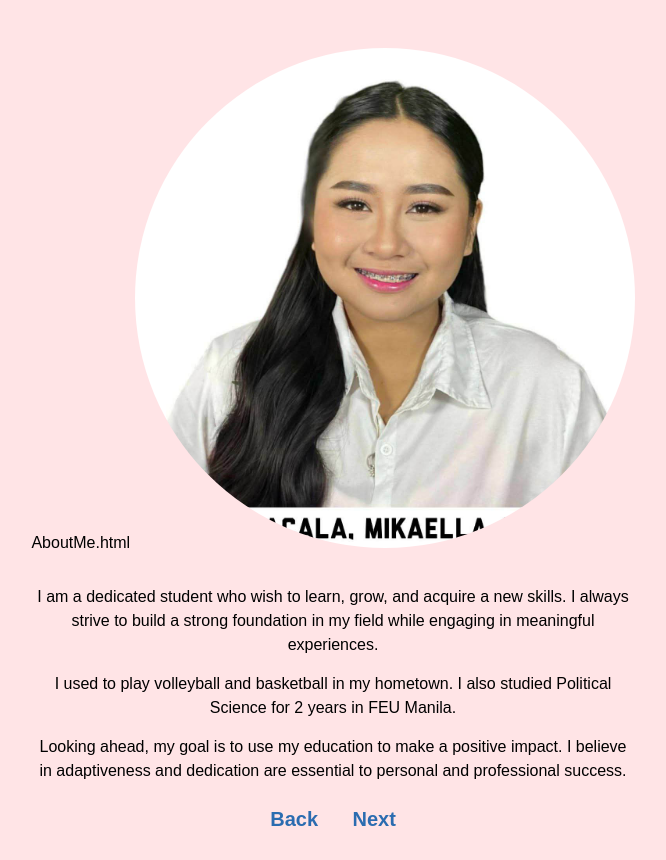
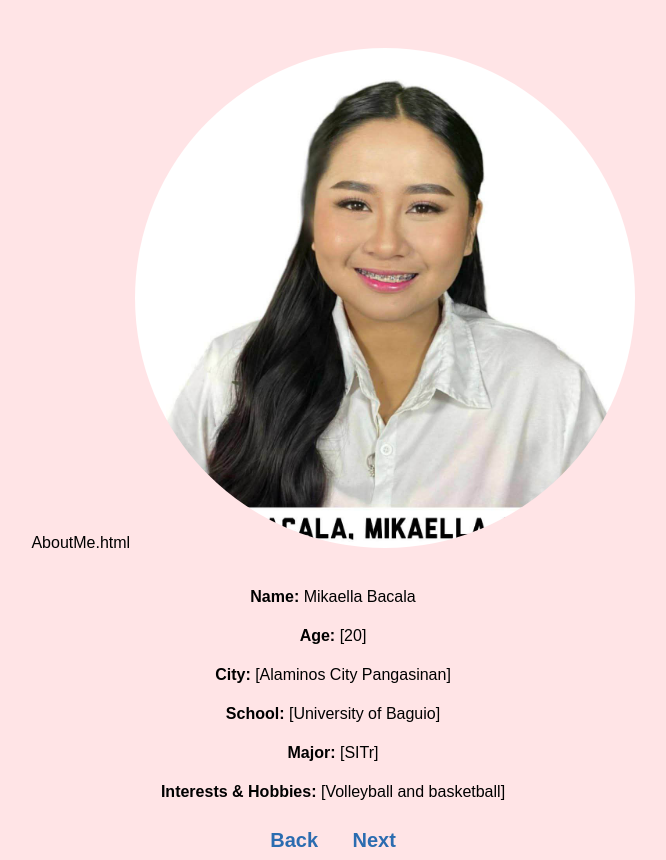
Before and after one commit to 20264926-creator/Activity2_Home_Bacala, a plain HTML site: page AboutME.html in a window 1280 px wide. Shown: the whole page, without its empty margins (307-973 px from the left). Before the commit the page ends 839 px from the top, so only its background shows below. Drawn offline with Linux system fonts and the light colour scheme.

Commit message:
Revise personal details and simplify content
Updated personal information and removed some paragraphs to streamline content.

```diff
--- a/AboutME.html
+++ b/AboutME.html
@@ -16,10 +16,12 @@ AboutMe.html
 
     <img src="profile.jpg" alt="Profile Picture"><br><br>
 
-    <p>I am a dedicated student who wish to learn, grow, and acquire a new skills. I always strive to build a strong foundation in my field while engaging in meaningful experiences.</p>
-
-    <p>I used to play volleyball and basketball in my hometown. I also studied Political Science for 2 years in FEU Manila.</p>
-    <p>Looking ahead, my goal is to use my education to make a positive impact. I believe in adaptiveness and dedication are essential to personal and professional success.</p>
+<p><strong>Name:</strong> Mikaella Bacala</p>
+    <p><strong>Age:</strong> [20]</p>
+    <p><strong>City:</strong> [Alaminos City Pangasinan]</p>
+    <p><strong>School:</strong> [University of Baguio]</p>
+    <p><strong>Major:</strong> [SITr]</p>
+    <p><strong>Interests & Hobbies:</strong> [Volleyball and basketball]</p>
 
     <div class="nav-links">
         <a href="index.html">Back</a>
```
